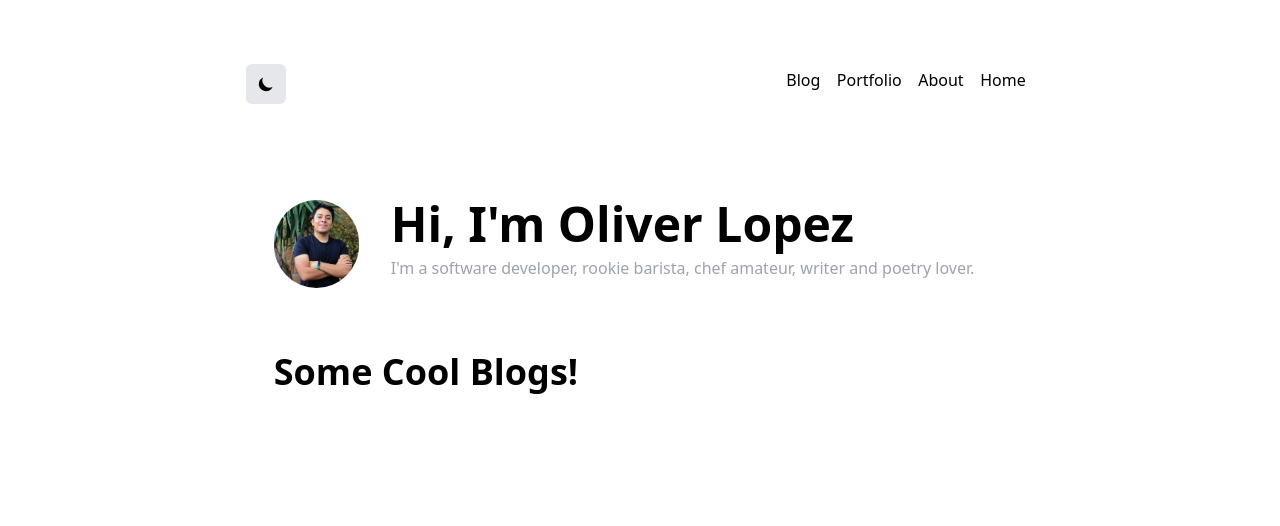
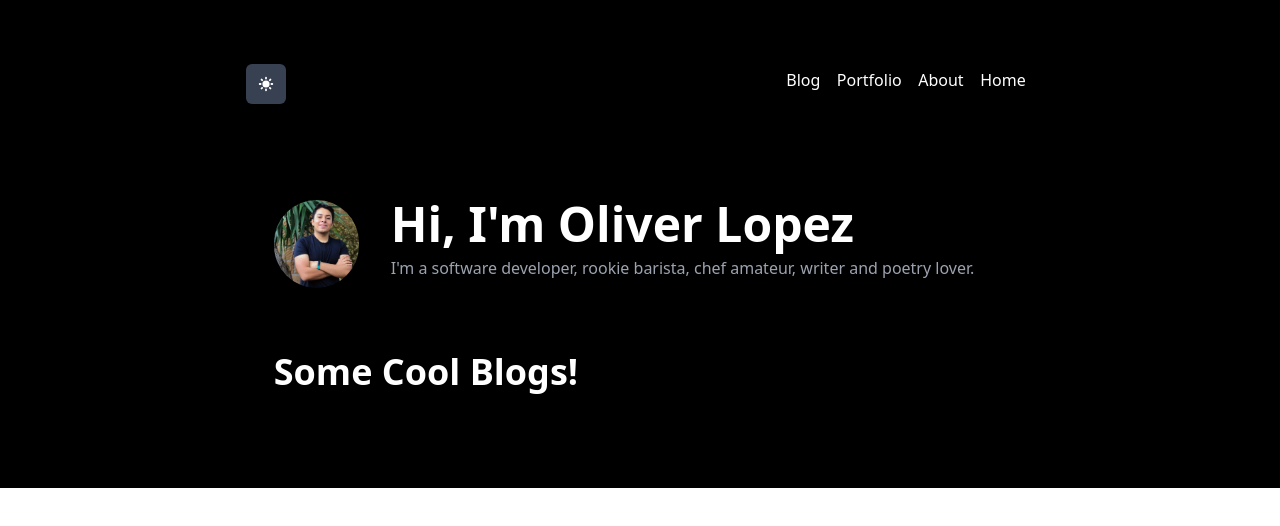
Before and after one commit to oliverloops/oliverloops.com, a Next.js app: page / in a window 1280 px wide. Both pictures are taken after a click on the button 266 px from the left and 84 px from the top of the page. Shown: the top 526 px of the page. Built offline with nearby package versions, Linux system fonts and the light colour scheme.

Commit message:
dark mode added

```diff
--- a/components/Header.js
+++ b/components/Header.js
@@ -1,9 +1,23 @@
+import { useContext } from "react";
 import Link from "next/link";
 import { motion } from "framer-motion";
 import { HiMoon } from "react-icons/hi";
 import { HiSun } from "react-icons/hi";
+//Context
+import { darkMode } from "./Layout";
 
 export default function Header() {
+  const darkContext = useContext(darkMode);
+
+  //Check if dark mode is active and change the status
+  const isDarkModeOn = () => {
+    if (!darkContext.dark) {
+      darkContext.activeDark(true);
+    } else {
+      darkContext.activeDark(false);
+    }
+  };
+
   return (
     <motion.nav
       initial="pageInitial"
@@ -21,8 +35,15 @@ export default function Header() {
       className="flex justify-around flex-row fixed sticky sticky-nav top-0 h-18 py-16 bg-white dark:bg-black bg-opacity-60"
     >
       <div>
-        <button className="flex justify-center items-center rounded-md bg-gray-200 dark:bg-gray-700 h-10 w-10 ">
-          <HiMoon className="icon dark:text-white" />
+        <button
+          onClick={() => isDarkModeOn()}
+          className="flex justify-center items-center rounded-md bg-gray-200 dark:bg-gray-700 h-10 w-10 "
+        >
+          {darkContext.dark ? (
+            <HiSun className="icon dark:text-white" />
+          ) : (
+            <HiMoon className="icon" />
+          )}
         </button>
       </div>
       <div className="flex justify-around flex-row w-64">
--- a/components/Layout.js
+++ b/components/Layout.js
@@ -16,7 +16,7 @@ export default function Layout({ children, pageTitle, description }) {
         <title>{pageTitle}</title>
       </Head>
 
-      <darkMode.Provider value={{ dark: dark }}>
+      <darkMode.Provider value={{ dark: dark, activeDark: setDark }}>
         <main className={dark ? "dark" : "white"}>
           <Header />
           <div className="flex flex-col  justify-center items-start w-full mx-auto px-8 py-8 dark:bg-black">
```
